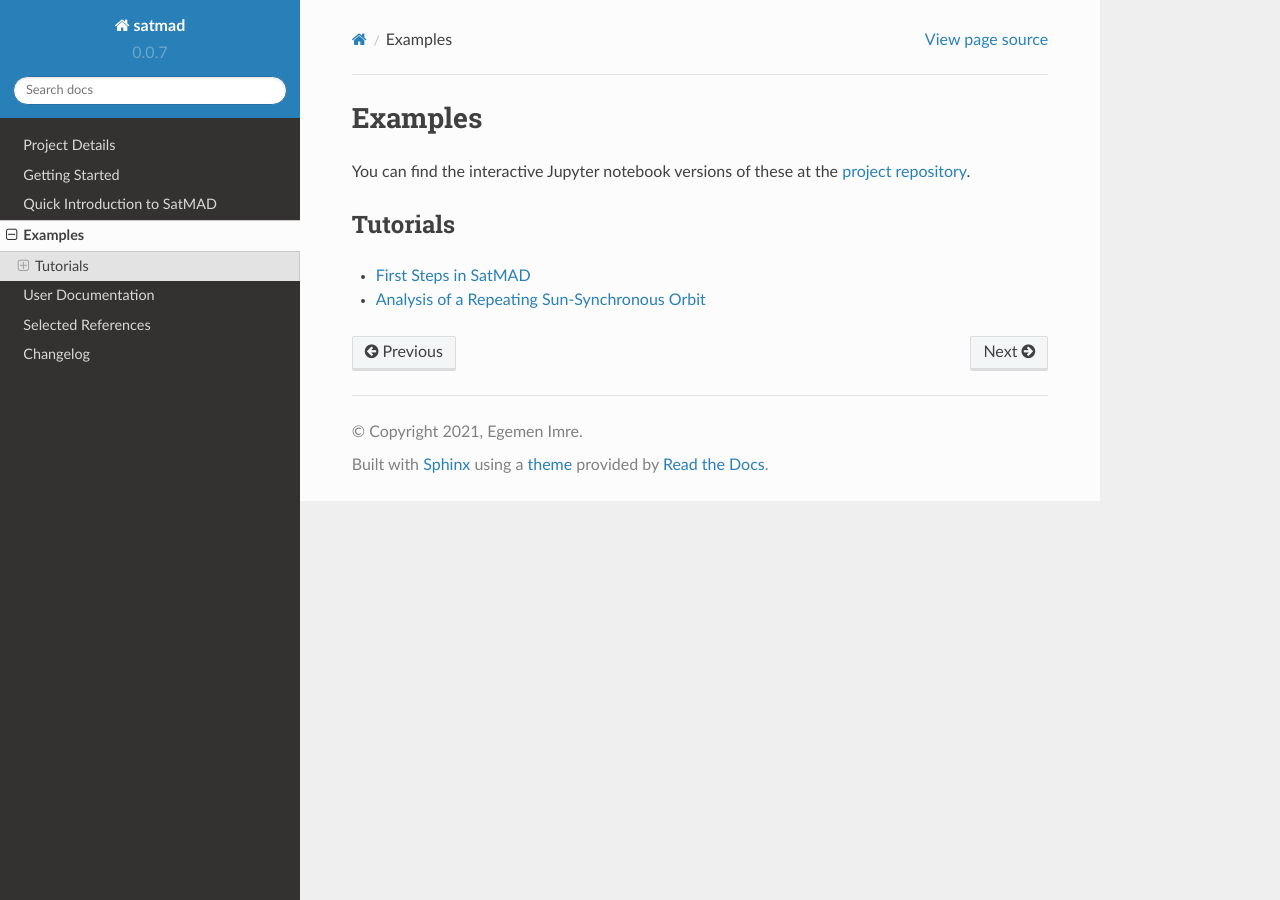
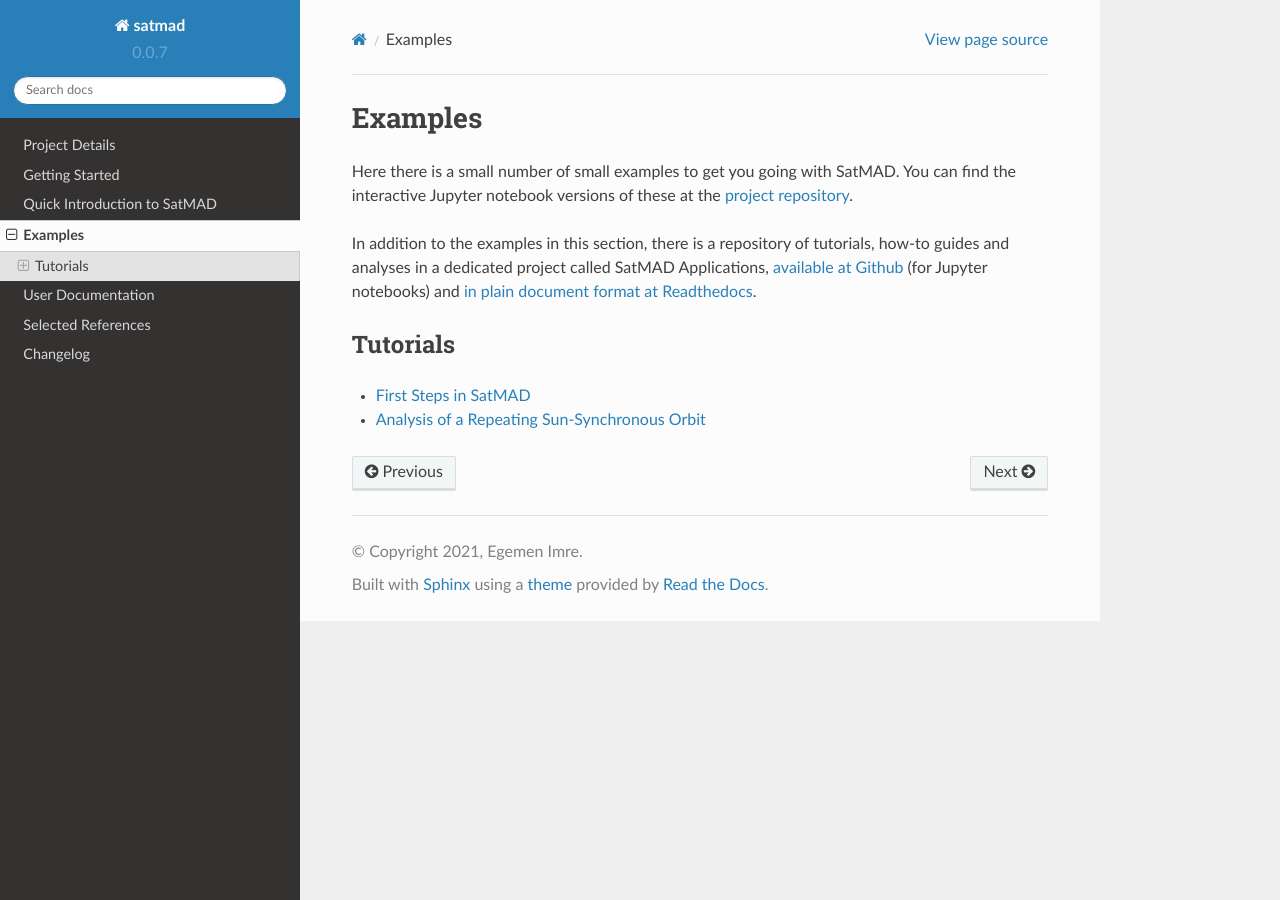
Before and after one commit to egemenimre/satmad, a Sphinx documentation site: the page built from docs/examples.rst, in a window 1280 px wide. Built offline with Sphinx 7.4.7 and the Read the Docs theme 2.0.0, drawn with Linux system fonts in a browser that asks for light colours.

Commit message:
Added link to satmad applications

```diff
--- a/docs/examples.rst
+++ b/docs/examples.rst
@@ -1,8 +1,15 @@
 Examples
 ==========
 
-You can find the interactive Jupyter notebook versions of these at the
+Here there is a small number of small examples to get you going with SatMAD. You can find the interactive
+Jupyter notebook versions of these at the
 `project repository <https://github.com/egemenimre/satmad/tree/master/docs/examples>`_.
+
+In addition to the examples in this section, there is a repository of tutorials, how-to guides
+and analyses in a dedicated project called SatMAD Applications,
+`available at Github <https://github.com/egemenimre/satmad_applications>`_ (for Jupyter notebooks)
+and `in plain document format at Readthedocs <https://satmad-applications.readthedocs.io/>`_.
+
 
 Tutorials
 ---------
```
